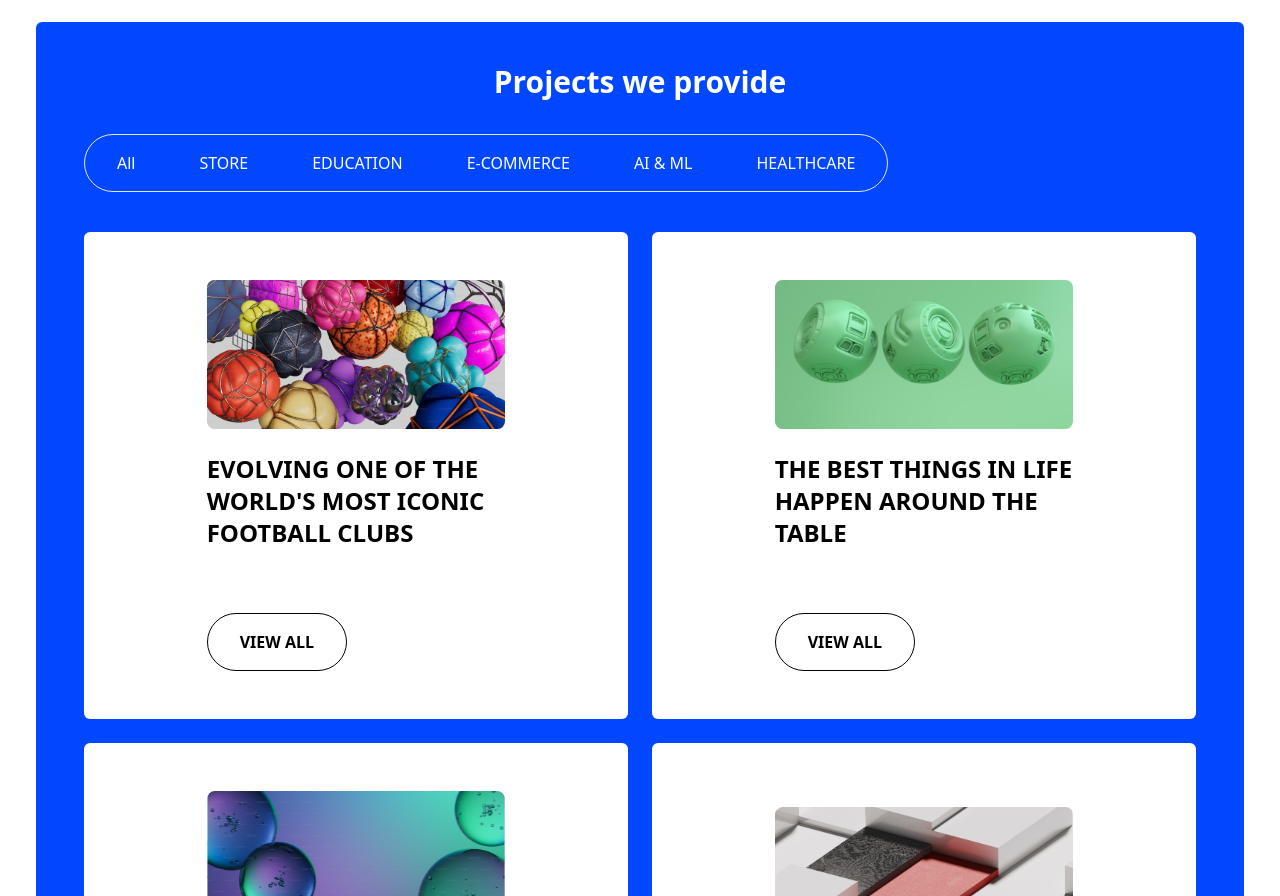
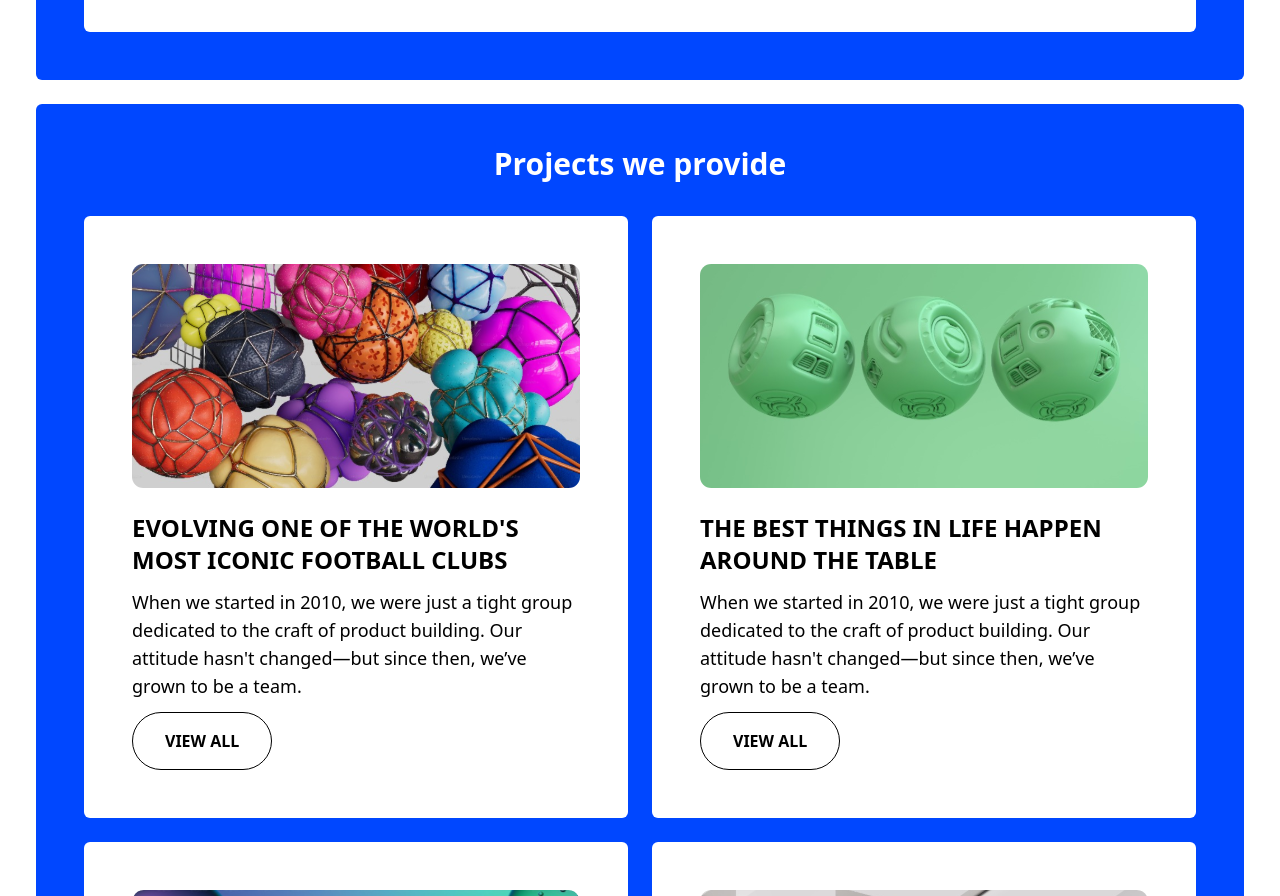
Before and after one commit to OrkhanKarim13/Maestro-Studio, a Nuxt app: page / in a window 1280 px wide. Shown: the part 1904-2800 px from the top of the page. Built offline with nearby package versions, Linux system fonts and the light colour scheme.

Commit message:
Home responsive

```diff
--- a/components/ContactForm.vue
+++ b/components/ContactForm.vue
@@ -13,13 +13,13 @@
         <div class=" bg-[#0047FF]  p-12 flex flex-col items-start justify-between gap-6  rounded-md">
             <input
                 class="w-full px-8 py-4 outline-none rounded-full bg-transparent border border-white text-white font-semibold"
-                type="text" name="" id="" value="Full Name">
+                type="text" name="" id="" placeholder="Full Name">
             <input
                 class="w-full px-8 py-4 outline-none rounded-full bg-transparent border border-white  text-white font-semibold"
-                type="text" name="" id="" value="Phone">
+                type="text" name="" id="" placeholder="Phone">
             <input
                 class="w-full px-8 py-4 outline-none rounded-full bg-transparent border border-white  text-white font-semibold"
-                type="email" name="" id="" value="Email">
+                type="email" name="" id="" placeholder="Email">
             <label
                 class="w-full cursor-pointer px-8 py-5 rounded-full bg-transparent border border-white  text-white font-semibold text-center"
                 for="file">Attach File</label>
--- a/components/TheFooter.vue
+++ b/components/TheFooter.vue
@@ -3,7 +3,7 @@
         <div class="w-full grid grid-cols-1 md:grid-cols-4 gap-6 px-16  rounded-md bg-[#0047FF] ">
             <div class="w-1/2 mx-auto flex flex-col justify-start items-center py-6 gap-6">
 
-                <img class="w-full" src="../assets/images/Layer 2 (1).svg" alt="logo">
+                <img class="w-full" src="../assets/images/logowhite.svg" alt="logo">
 
                 <div class="flex flex-col gap-5">
                     <div class="flex items-center gap-6">
--- a/pages/index.vue
+++ b/pages/index.vue
@@ -1,24 +1,24 @@
 <template>
     <section class="bg-[#0047FF] mx-9 mb-6 rounded-md">
-        <div class="flex flex-col items-start justfy-center p-12 gap-9">
-            <h1 class="text-7xl font-normal leading-snug text-white w-3/5">BUILDING INNOVATIVE FOR INDUSTRY LEADERS</h1>
+        <div class="flex flex-col items-center md:items-start justfy-center px-8 py-14 md:p-12  gap-9">
+            <h1 class="text-5xl leading-snug lg:text-7xl text-center lg:text-left font-normal lg:leading-snug text-white w-full lg:w-3/5">BUILDING INNOVATIVE FOR INDUSTRY LEADERS</h1>
 
 
-            <a class="py-4 px-8 bg-white text-black font-semibold rounded-full uppercase hover:bg-[#fdfdfd] hover:scale-[1.01]" href="/">To contact page</a>
+            <a class="w-full lg:w-auto text-center md:text-center py-4 px-8 bg-white text-black font-semibold rounded-full uppercase hover:bg-[#fdfdfd] hover:scale-[1.01]" href="/">To contact page</a>
         </div>
     </section>
     <section class=" mx-9 mb-6  ">
-        <div class=" grid grid-cols-1 md:grid-cols-2 gap-6">
-            <div class="   rounded-md "> <img class="w-full" src="../assets/images/Frame 543.svg" alt="image"></div>
-            <div class="  bg-[#0047FF]  p-12 flex flex-col items-start justify-between  rounded-md">
-                <div class="h-1/5 w-4/5 text-white text-4xl font-bold leading-11">The website we did for Fish Restaurant
+        <div class=" grid grid-cols-1 lg:grid-cols-2 gap-6">
+            <div class="rounded-md"> <img class="w-full h-full" src="../assets/images/Frame 543.svg" alt="image"></div>
+            <div class="  bg-[#0047FF]  p-12 flex flex-col items-start justify-between rounded-md gap-20 ">
+                <div class=" w-4/5 text-white text-4xl font-bold leading-11">The website we did for Fish Restaurant
                 </div>
                 <div class=" flex items-center justify-center "><img src="../assets/images/Arrow 3.svg" alt="arrow">
                 </div>
                 <div class=" flex flex-col items-start justify-center gap-5 ">
-                    <p class="text-white text-lg w-2/3">A secure messaging app for professional networks, companies and
+                    <p class="text-white text-lg w-full lg:w-2/3">A secure messaging app for professional networks, companies and
                         organizations.</p>
-                    <a class="py-4 px-8 bg-white text-black font-semibold rounded-full hover:bg-[#fdfdfd] hover:scale-[1.01]" href="/">View</a>
+                    <a class="w-full md:w-auto text-center md:text-center py-4 px-8 bg-white text-black font-semibold rounded-full hover:bg-[#fdfdfd] hover:scale-[1.01]" href="/">View</a>
                 </div>
             </div>
         </div>
@@ -50,40 +50,44 @@
     <section class="mx-9 mb-6 bg-[#0047FF] p-12 rounded-md">
         <div class="flex flex-col gap-10">
             <h2 class="text-white text-3xl font-bold leading-6 text-center">Projects we provide</h2>
-            <MainNavigation />
+
             <div class=" grid grid-cols-1 md:grid-cols-2 gap-6">
-                <div class="rounded-md bg-white p-12 flex flex-col items-center justify-center  gap-6">
-                    <img class="w-2/3 mx-auto" src="../assets/images/Frame 12.svg" alt="image">
-                    <div class="flex flex-col items-start justify-center w-2/3 mx-auto gap-16">
+                <div class="rounded-md bg-white p-12 flex flex-col items-start justify-center  gap-6">
+                    <img class="w-full mx-auto" src="../assets/images/Frame 12.svg" alt="image">
+                    <div class="flex flex-col items-start justify-center mx-auto gap-3">
                         <h4 class="text-2xl text-black font-bold">EVOLVING ONE OF THE WORLD'S
                             MOST ICONIC FOOTBALL CLUBS</h4>
+                            <p class="text-black text-lg">When we started in 2010, we were just a tight group dedicated to the craft of product building. Our attitude hasn't changed—but since then, we’ve grown to be a team.</p>
                         <a class="py-4 px-8 border border-black rounded-full text-black font-semibold rounded-ful uppercase hover:bg-[#fdfdfd] hover:scale-[1.01]"
                             href="/">view All</a>
                     </div>
                 </div>
-                <div class="rounded-md bg-white p-12 flex flex-col items-center justify-center gap-6">
-                    <img class="w-2/3 mx-auto" src="../assets/images/Frame 121.svg" alt="image">
-                    <div class="flex flex-col items-start justify-center w-2/3 mx-auto gap-16">
+                <div class="rounded-md bg-white p-12 flex flex-col items-start justify-center gap-6">
+                    <img class="w-full mx-auto" src="../assets/images/Frame 121.svg" alt="image">
+                    <div class="flex flex-col items-start justify-center  mx-auto gap-3">
                         <h4 class="text-2xl text-black font-bold">THE BEST THINGS IN
                             LIFE HAPPEN AROUND THE TABLE</h4>
+                            <p class="text-black text-lg">When we started in 2010, we were just a tight group dedicated to the craft of product building. Our attitude hasn't changed—but since then, we’ve grown to be a team.</p>
                         <a class="py-4 px-8 border border-black rounded-full text-black font-semibold rounded-ful uppercase hover:bg-[#fdfdfd] hover:scale-[1.01]"
                             href="/">view All</a>
                     </div>
                 </div>
-                <div class="rounded-md bg-white p-12 flex flex-col items-center justify-center gap-6">
-                    <img class="w-2/3 mx-auto" src="../assets/images/Frame 122.svg" alt="image">
-                    <div class="flex flex-col items-start justify-center w-2/3 mx-auto gap-16">
+                <div class="rounded-md bg-white p-12 flex flex-col items-start justify-center gap-6">
+                    <img class="w-full mx-auto" src="../assets/images/Frame 122.svg" alt="image">
+                    <div class="flex flex-col items-start justify-center  mx-auto gap-3">
                         <h4 class="text-2xl text-black font-bold">UNITING THE WORLD'S BIGGEST
                             PUBLISHER BEHIND A SHARED MISSION</h4>
+                            <p class="text-black text-lg">When we started in 2010, we were just a tight group dedicated to the craft of product building. Our attitude hasn't changed—but since then, we’ve grown to be a team.</p>
                         <a class="py-4 px-8 border border-black rounded-full text-black font-semibold rounded-ful uppercase hover:bg-[#fdfdfd] hover:scale-[1.01]"
                             href="/">view All</a>
                     </div>
                 </div>
-                <div class="rounded-md bg-white p-12 flex flex-col items-center justify-center gap-6">
-                    <img class="w-2/3 mx-auto" src="../assets/images/Frame 12 (3).svg" alt="image">
-                    <div class="flex flex-col items-start justify-center w-2/3 mx-auto gap-16">
-                        <h4 class="text-2xl text-black font-bold">HELPING ALIPAY REACH ITS
-                            NEXT BILLION CUSTOMERS</h4>
+                <div class="rounded-md bg-white p-12 flex flex-col items-start justify-center gap-6">
+                    <img class="w-full mx-auto" src="../assets/images/Frame 12 (3).svg" alt="image">
+                    <div class="flex flex-col items-start justify-center  mx-auto gap-3">
+                        <h4 class="text-2xl text-black font-bold">UNITING THE WORLD'S BIGGEST
+                            PUBLISHER BEHIND A SHARED MISSION</h4>
+                            <p class="text-black text-lg">When we started in 2010, we were just a tight group dedicated to the craft of product building. Our attitude hasn't changed—but since then, we’ve grown to be a team.</p>
                         <a class="py-4 px-8 border border-black rounded-full text-black font-semibold rounded-ful uppercase hover:bg-[#fdfdfd] hover:scale-[1.01]"
                             href="/">view All</a>
                     </div>
@@ -94,7 +98,7 @@
     </section>
     <ThePartner />
     <section class="mx-9 mb-6 bg-[#0047FF] p-12 rounded-md">
-        <MainNavigation />
+
         <div class="py-12 w-full flex items-center gap-5">
             <div class="w-1/2 flex flex-col items-center justify-center rounded-md">
                 <div class="w-full flex flex-col items-start justify-center bg-white rounded-t-md  p-6 gap-6">
```
Also changed, not shown: components/ThePartner.vue (+13 -21 lines), assets/images/logowhite.svg (added).
